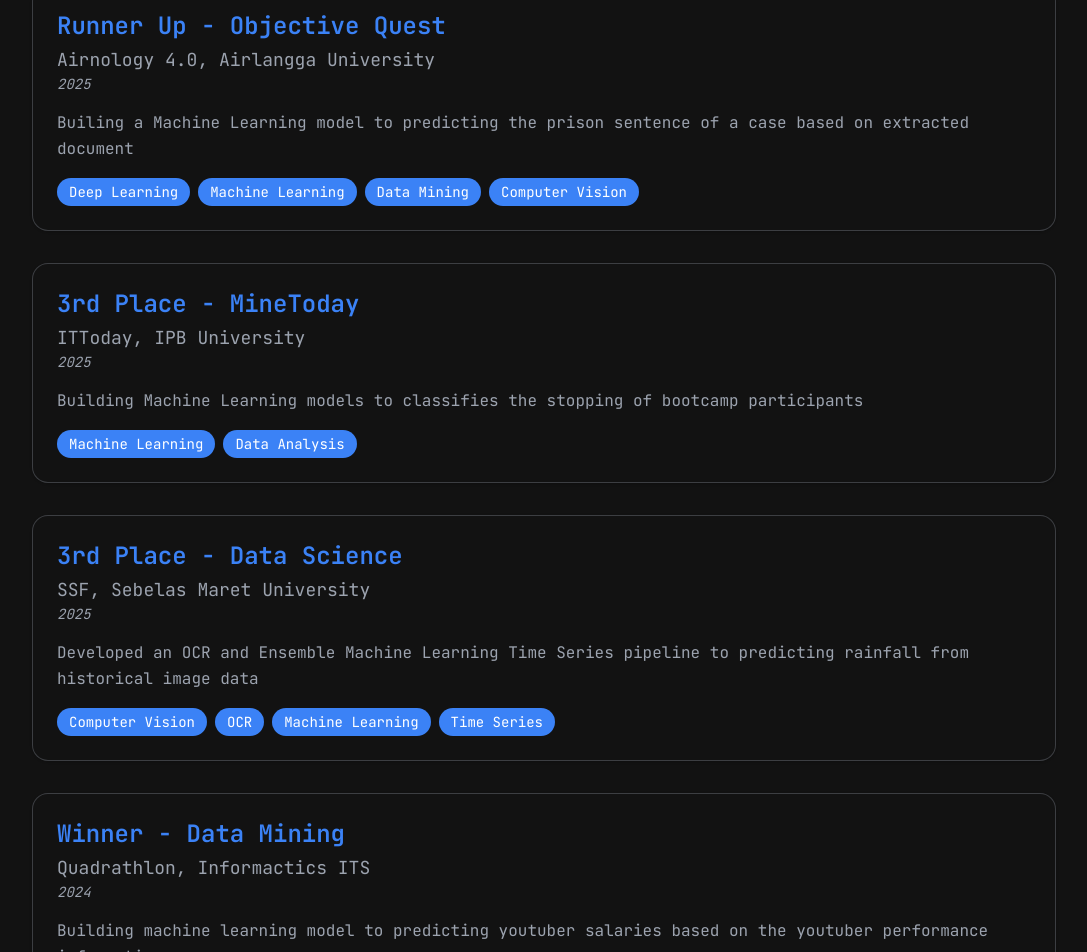
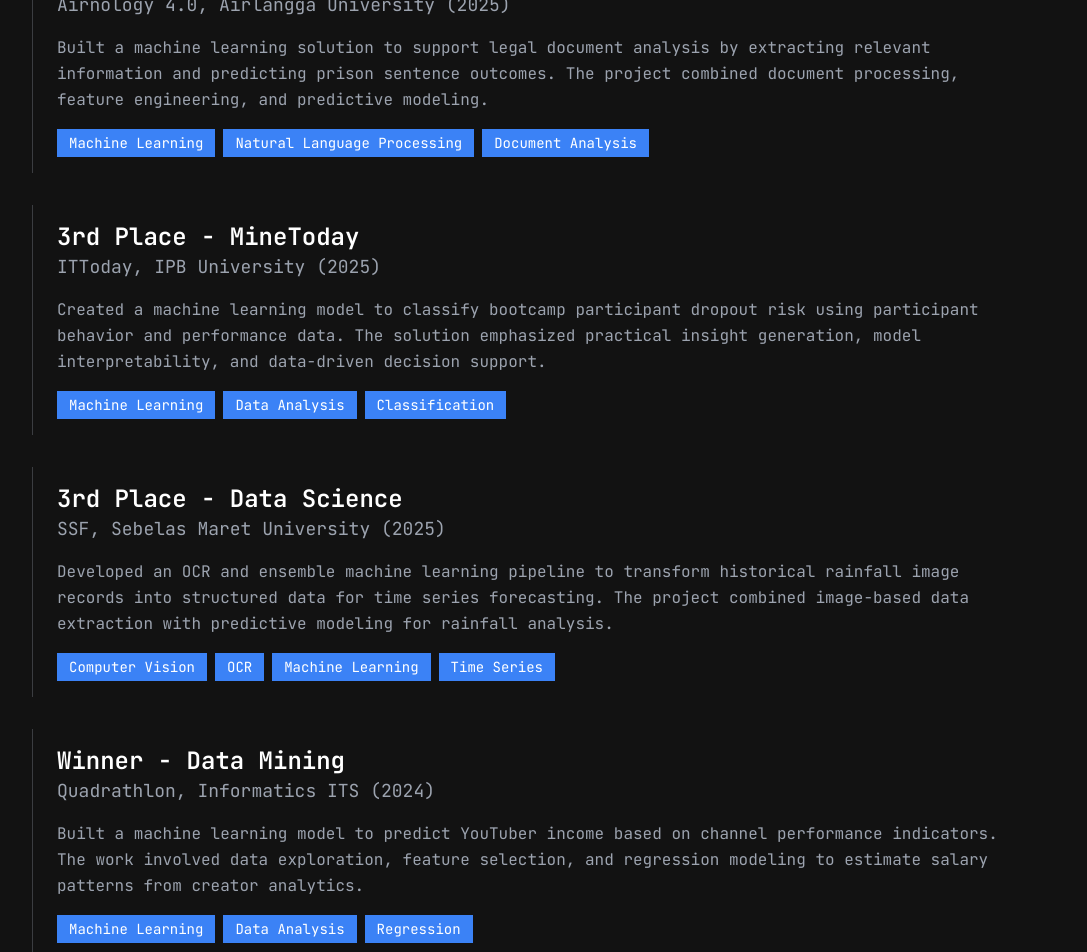
Before and after one commit to rynfkn/ryanfikri, a React (Vite) app: page /achievements in a window 1280 px wide. Shown: the part 600-1552 px from the top of the page, without its empty margins (96-1183 px from the left). Built offline with nearby package versions, Linux system fonts and the light colour scheme.

Commit message:
feat: update Achievements component with improved descriptions and formatting

```diff
--- a/src/pages/Achievements.jsx
+++ b/src/pages/Achievements.jsx
@@ -4,49 +4,49 @@
             title: "Runner Up - Data Mining",
             event: "Hology 8.0, Brawijaya University",
             year: 2025,
-            descriptioin: "Developed a deep learning-based crowd counting model to estimate the number of people in images. Focused on optimizing accuracy and computational efficiency using advanced convolutional architectures.",
+            description: "Developed a deep learning-based crowd counting model to estimate population density from images. The work focused on improving prediction accuracy, handling visual complexity, and building a reliable computer vision pipeline for data mining tasks.",
             tags: ["Deep Learning", "Machine Learning", "Data Mining", "Computer Vision"],
         },
         {
             title: "Runner Up - Objective Quest",
             event: "Airnology 4.0, Airlangga University",
             year: 2025,
-            descriptioin: "Builing a Machine Learning model to predicting the prison sentence of a case based on extracted document",
-            tags: ["Deep Learning", "Machine Learning", "Data Mining", "Computer Vision"],
+            description: "Built a machine learning solution to support legal document analysis by extracting relevant information and predicting prison sentence outcomes. The project combined document processing, feature engineering, and predictive modeling.",
+            tags: ["Machine Learning", "Natural Language Processing", "Document Analysis"],
         },
         {
             title: "3rd Place - MineToday",
             event: "ITToday, IPB University",
             year: 2025,
-            descriptioin: "Building Machine Learning models to classifies the stopping of bootcamp participants",
-            tags: ["Machine Learning", "Data Analysis"],
+            description: "Created a machine learning model to classify bootcamp participant dropout risk using participant behavior and performance data. The solution emphasized practical insight generation, model interpretability, and data-driven decision support.",
+            tags: ["Machine Learning", "Data Analysis", "Classification"],
         },
         {
             title: "3rd Place - Data Science",
             event: "SSF, Sebelas Maret University",
             year: 2025,
-            descriptioin: "Developed an OCR and Ensemble Machine Learning Time Series pipeline to predicting rainfall from historical image data",
+            description: "Developed an OCR and ensemble machine learning pipeline to transform historical rainfall image records into structured data for time series forecasting. The project combined image-based data extraction with predictive modeling for rainfall analysis.",
             tags: ["Computer Vision", "OCR", "Machine Learning", "Time Series"],
         },
         {
             title: "Winner - Data Mining",
-            event: "Quadrathlon, Informactics ITS",
+            event: "Quadrathlon, Informatics ITS",
             year: 2024,
-            descriptioin: "Building machine learning model to predicting youtuber salaries based on the youtuber performance information",
-            tags: ["Machine Learning", "Data Analsysis"],
+            description: "Built a machine learning model to predict YouTuber income based on channel performance indicators. The work involved data exploration, feature selection, and regression modeling to estimate salary patterns from creator analytics.",
+            tags: ["Machine Learning", "Data Analysis", "Regression"],
         },
         {
             title: "Finalist (Top 3) - Data Quest",
             event: "Data Science Indonesia",
             year: 2025,
-            descriptioin: "Develop a Machine Learning Model to predicting the depostio subscription of a bank member",
+            description: "Developed a machine learning model to predict customer subscription behavior for bank deposit products. The project focused on classification performance, customer segmentation signals, and business-oriented model evaluation.",
             tags: ["Machine Learning", "Data Analysis", "Ensemble Learning"],
         },
         {
             title: "Finalist (Top 5) - Data Science",
             event: "SSF, Sebelas Maret University",
             year: 2025,
-            descriptioin: "Builing a Machine Learning model to forecast the wheater condition and predicting the electricity shutdown",
+            description: "Built a machine learning workflow to forecast weather conditions and predict potential electricity outages. The solution combined time series forecasting and classification techniques to support operational risk analysis.",
             tags: ["Machine Learning", "Time Series", "Classification"],
         },
 
@@ -64,23 +64,29 @@
             </div>
 
             <div className="w-full max-w-5xl flex flex-col gap-8">
-                {achievements.map((item, index) => (
-                    <div
-                        key={index}
-                        className="bg-[var(--color-base)] border border-[var(--color-muted)]/30 hover:border-[var(--color-primary)] rounded-2xl p-6 shadow-sm transition-colors duration-300">
-                        <h2 className="text-2xl font-bold mb-1 text-[var(--color-primary)]">{item.title}</h2>
-                        <p className="text-lg text-[var(--color-muted)]">{item.event}</p>
-                        <p className="text-sm text-[var(--color-muted)] italic mb-4">{item.year}</p>
-                        <p className="text-[var(--color-muted)] mb-4 leading-relaxed">{item.descriptioin}</p>
-
-                        <div className="flex flex-wrap gap-2 mt-auto">
-                            {item.tags.map((tag, i) => (
+                {achievements.map((item) => (
+                    <article
+                        key={`${item.title}-${item.event}`}
+                        className="border-l border-[var(--color-muted)]/30 px-6 py-4"
+                    >
+                        <h2 className="text-2xl font-bold">{item.title}</h2>
+                        <p className="text-lg text-[var(--color-muted)]">
+                            {item.event} ({item.year})
+                        </p>
+                        <p className="text-[var(--color-muted)] mt-4 leading-relaxed">
+                            {item.description}
+                        </p>
+                        <div className="flex flex-wrap gap-2 mt-4">
+                            {item.tags.map((tag) => (
                                 <span
-                                    index={i}
-                                    className="text-sm px-3 py-1 bg-[var(--color-primary)] rounded-full">{tag}</span>
+                                    key={`${item.title}-${tag}`}
+                                    className="text-sm px-3 py-1 bg-[var(--color-primary)]"
+                                >
+                                    {tag}
+                                </span>
                             ))}
                         </div>
-                    </div>
+                    </article>
                 ))}
             </div>
         </div>
```
